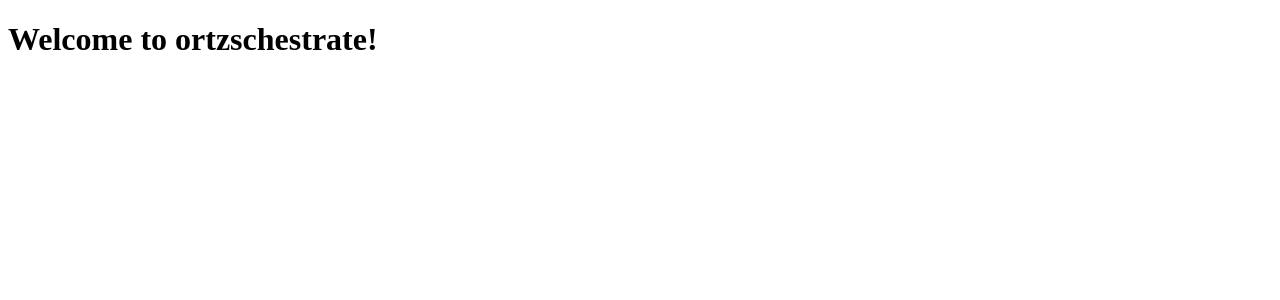
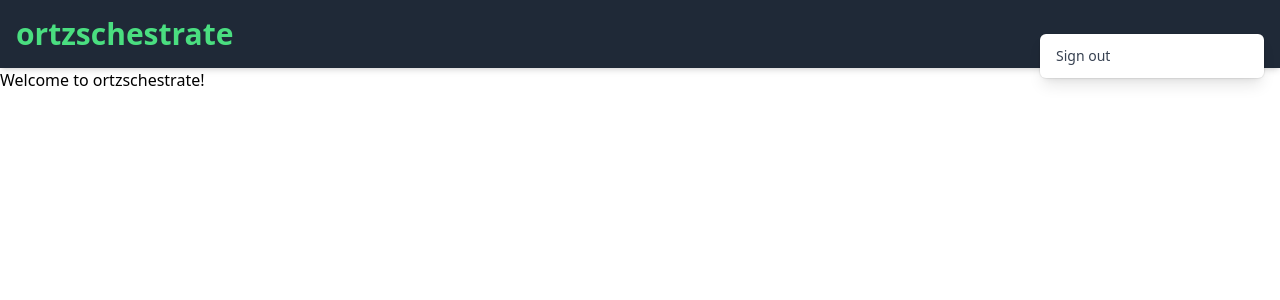
Before and after one commit to xc6pm/ortzschestrate-api, a Nuxt app in the folder Ortzschestrate.Api/client-app/: page / in a window 1280 px wide. Shown: the top 300 px of the page. Built offline with nearby package versions, Linux system fonts and the light colour scheme; no server answers.

Commit message:
Display username on the header.

```diff
--- a/Ortzschestrate.Api/client-app/app.vue
+++ b/Ortzschestrate.Api/client-app/app.vue
@@ -1,3 +1,5 @@
 <template>
-  <NuxtPage :page-key="route => route.fullPath"/>
+  <NuxtLayout>
+    <NuxtPage :page-key="route => route.fullPath"/>
+  </NuxtLayout>
 </template>
--- a/Ortzschestrate.Api/client-app/components/auth/LoginForm.vue
+++ b/Ortzschestrate.Api/client-app/components/auth/LoginForm.vue
@@ -10,6 +10,8 @@ const googleLoginUrl =
 const emailOrUsername = ref("")
 const password = ref("")
 const errorBox = useTemplateRef("errorBox")
+
+const userStore = useUserStore()
 
 const tryLogin = async () => {
   const enteredValueIsEmail = isValidEmail(emailOrUsername.value)
@@ -31,7 +33,8 @@ const tryLogin = async () => {
       return
     }
 
-    navigateTo("/")
+    await userStore.fetch()
+    await navigateTo("/")
   } catch (ex) {
     console.log("login exception:", ex)
     errorBox.value!.showTransient("Email or password invalid!")
--- a/Ortzschestrate.Api/client-app/components/auth/RegisterForm.vue
+++ b/Ortzschestrate.Api/client-app/components/auth/RegisterForm.vue
@@ -8,6 +8,8 @@ const username = ref("")
 const password = ref("")
 const confirmedPassword = ref("")
 const errorBox = useTemplateRef("errorBox")
+
+const userStore = useUserStore()
 
 const tryRegister = async () => {
   if (password.value !== confirmedPassword.value) {
@@ -32,11 +34,11 @@ const tryRegister = async () => {
       } else {
         errorBox.value!.showTransient("Registration failed!")
       }
-      console.log("register result: ", res)
       return
     }
 
-    navigateTo("/")
+    await userStore.fetch()
+    await navigateTo("/")
   } catch (ex) {
     console.log("register exception:", ex)
     errorBox.value!.showTransient("Registration failed!")
--- /dev/null
+++ b/Ortzschestrate.Api/client-app/components/auth/UserButton.vue
@@ -0,0 +1,52 @@
+<script setup lang="ts">
+import { useUserStore } from '~/stores/user';
+
+let userStore = useUserStore()
+
+await userStore.fetch()
+
+</script>
+
+<template>
+  <button
+    v-if="userStore.user"
+    class="bg-gray-700 hover:bg-gray-600 text-white py-2 px-4 rounded-lg shadow-md focus:outline-none inline-flex"
+  >
+    {{ userStore.user?.userName }}
+    <svg
+      class="-mr-1 size-5 text-gray-400"
+      viewBox="0 0 20 20"
+      fill="currentColor"
+      aria-hidden="true"
+      data-slot="icon"
+    >
+      <path
+        fill-rule="evenodd"
+        d="M5.22 8.22a.75.75 0 0 1 1.06 0L10 11.94l3.72-3.72a.75.75 0 1 1 1.06 1.06l-4.25 4.25a.75.75 0 0 1-1.06 0L5.22 9.28a.75.75 0 0 1 0-1.06Z"
+        clip-rule="evenodd"
+      />
+    </svg>
+  </button>
+
+  <div
+    class="absolute right-0 z-10 w-56 origin-top-right rounded-md bg-white shadow-lg ring-1 ring-black/5 focus:outline-none"
+    role="menu"
+    aria-orientation="vertical"
+    aria-labelledby="menu-button"
+    tabindex="-1"
+  >
+    <div class="py-1" role="none">
+      <form method="POST" action="#" role="none">
+        <button
+          type="submit"
+          class="block w-full px-4 py-2 text-left text-sm text-gray-700"
+          role="menuitem"
+          tabindex="-1"
+          id="menu-item-3"
+        >
+          Sign out
+        </button>
+      </form>
+    </div>
+  </div>
+</template>
--- /dev/null
+++ b/Ortzschestrate.Api/client-app/layouts/default.vue
@@ -0,0 +1,18 @@
+<script setup lang="ts">
+import UserButton from '~/components/auth/UserButton.vue';
+
+</script>
+
+<template>
+  <header class="bg-gray-800 text-white py-4 shadow-md">
+    <div class="max-w-7xl mx-auto px-4 flex justify-between items-center">
+      <div class="text-3xl font-bold text-green-400">ortzschestrate</div>
+
+      <div class="relative">
+        <UserButton/>
+      </div>
+    </div>
+  </header>
+
+  <slot />
+</template>
--- a/Ortzschestrate.Api/client-app/nuxt.config.ts
+++ b/Ortzschestrate.Api/client-app/nuxt.config.ts
@@ -2,6 +2,7 @@
 export default defineNuxtConfig({
   compatibilityDate: "2024-04-03",
   devtools: {enabled: true},
+
   devServer: {
       host: "localhost",
       https: {
@@ -9,11 +10,13 @@ export default defineNuxtConfig({
           cert: "../localhost.pem",
       },
   },
+
   runtimeConfig: {
       public: {
           apiUrl: process.env.NUXT_API_URL
       }
   },
+
   nitro: {
       devProxy: {
           "/api/**": {
@@ -22,5 +25,7 @@ export default defineNuxtConfig({
           }
       },
   },
-    ssr: false
+
+  ssr: false,
+  modules: ["@nuxtjs/tailwindcss", "@pinia/nuxt"]
 });
--- a/Ortzschestrate.Api/client-app/package.json
+++ b/Ortzschestrate.Api/client-app/package.json
@@ -10,6 +10,8 @@
     "postinstall": "nuxt prepare"
   },
   "dependencies": {
+    "@nuxtjs/tailwindcss": "^6.12.2",
+    "@pinia/nuxt": "^0.7.0",
     "nuxt": "^3.13.0",
     "vue": "latest",
     "vue-router": "latest"
--- a/Ortzschestrate.Api/client-app/pages/index.vue
+++ b/Ortzschestrate.Api/client-app/pages/index.vue
@@ -1,13 +1,8 @@
 <script setup lang="ts">
-const config = useRuntimeConfig()
+let userStore = useUserStore()
+await userStore.fetch()
 
-let user = null
-try {
-  user = await $fetch(config.public.apiUrl + "/auth/user", {credentials: "include"})
-  if (!user) {
-    await navigateTo("/login")
-  }
-} catch (ex) {
+if (!userStore.user) {
   await navigateTo("/login")
 }
 </script>
@@ -15,5 +10,5 @@ try {
 <template>
   <h1>Welcome to ortzschestrate!</h1>
 
-  {{ user }}
+  {{ userStore.user }}
 </template>
--- /dev/null
+++ b/Ortzschestrate.Api/client-app/stores/user.ts
@@ -0,0 +1,25 @@
+export type User = { userName: string; email: string }
+
+export const useUserStore = defineStore("userStore", () => {
+  const user = ref<User | null>(null)
+
+  const config = useRuntimeConfig()
+
+  const fetch = async () => {
+    try {
+      const fetchResult = await $fetch<User>(config.public.apiUrl + "/auth/user", {
+        credentials: "include",
+      })
+
+      if (fetchResult) {
+        user.value = fetchResult
+      }
+    } catch (error) {
+      if (error.message.includes("401")) {
+        user.value = null
+      }
+    }
+  }
+
+  return { user, fetch }
+})
```
Also changed, not shown: 1 other file (tests, documents, lock files or other folders). Lines whose indentation alone changed are shown as unchanged.
